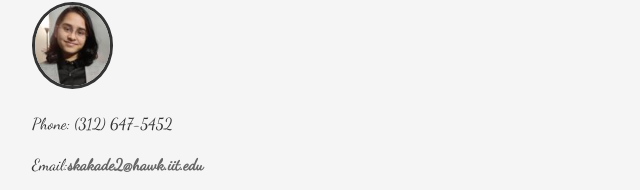
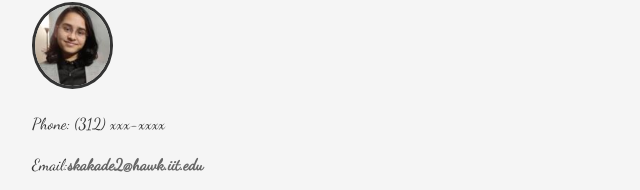
Before and after one commit to SamruddhiKakade/itmd_361_project_2, a plain HTML site: page index.html in a window 1280 px wide. Shown: the part 234-424 px from the top of the page, 0-640 px from the left. Drawn offline with Linux system fonts and the light colour scheme.

Commit message:
Update index.html

```diff
--- a/index.html
+++ b/index.html
@@ -16,7 +16,7 @@
     <h1>Resume</h1>
     <p><strong>Samruddhi Kakade</strong></p>
     <a href="index.html"><img id='profile-photo' src="../itmd_361_project_2/media/my_photo.jpg" alt="Picture of samruddhi sanjay kakade in a suit"></a>
-    <p>Phone: (312) 647-5452</p>
+    <p>Phone: (312) xxx-xxxx</p>
     <p>Email:<strong>skakade2@hawk.iit.edu</strong></p>
     <p><strong><a href="http://linkedin.com/in/samruddhi-kakade-97a6b5237">LinkedIn</a></strong><a href="http://linkedin.com/in/samruddhi-kakade-97a6b5237"><img class="logo" src="../itmd_361_project_2/media/linkedIn_logo.jpg" alt="blue and white color linkedIn logo"></a></p>
   </section>
```
